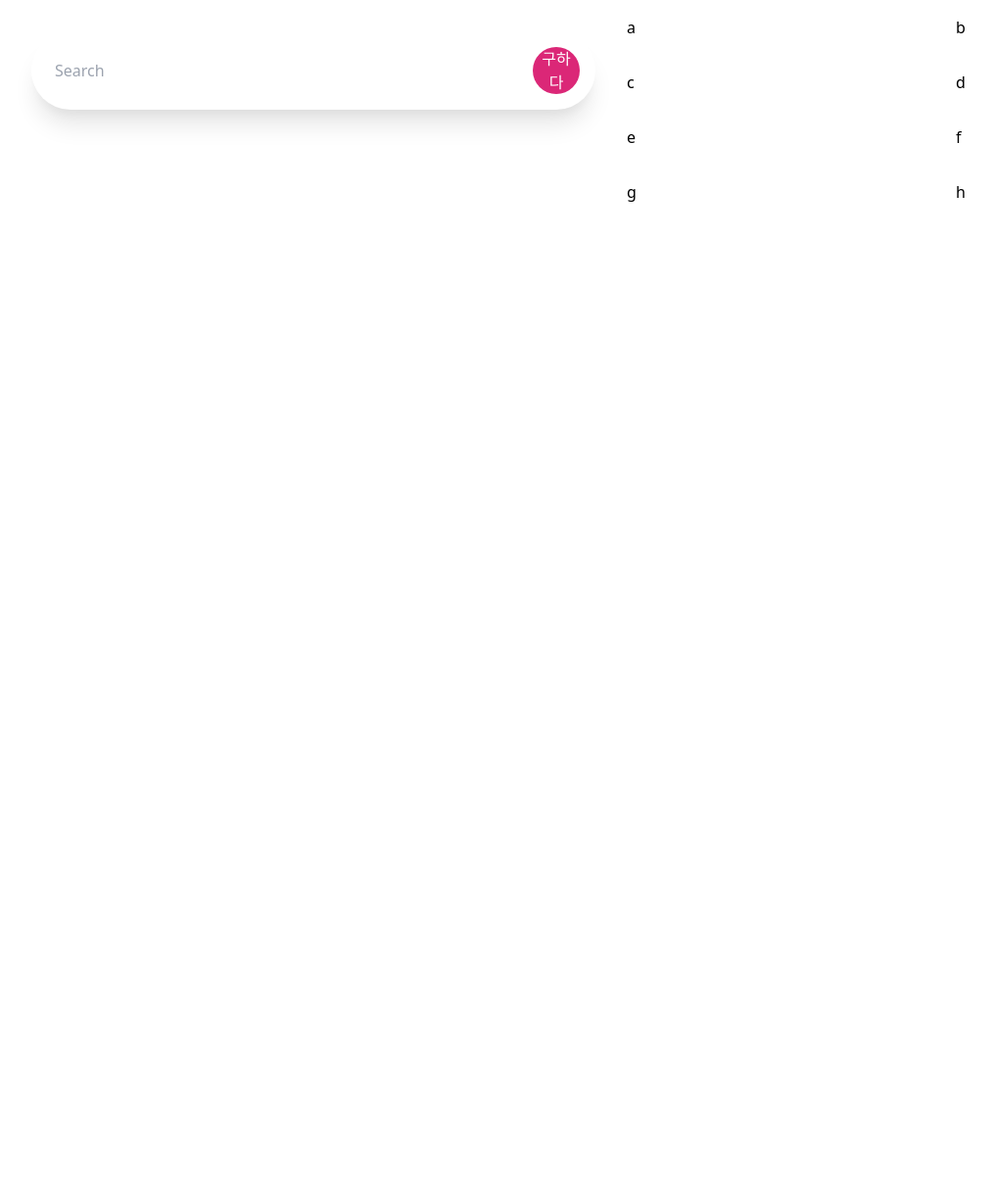
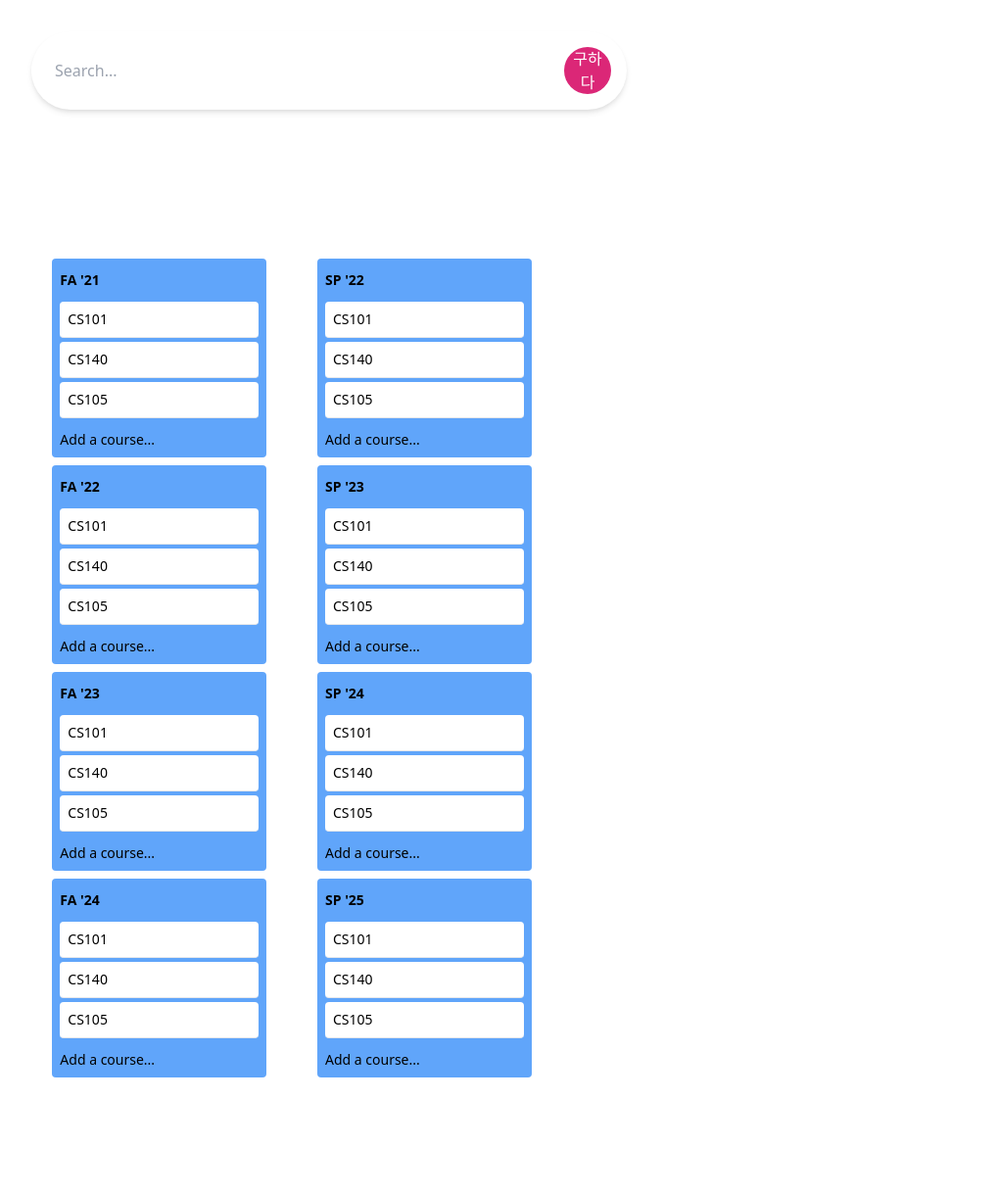
Before and after one commit to GPAlzate/SageSchedule, a Flask app: page / in a window 1280 px wide. Shown: the whole page at 98% size, without its empty margins (0-1016 px from the left). Before the commit the page ends 206 px from the top, so only its background shows below. Run offline with Flask 2, Linux system fonts and the light colour scheme; style sheets or scripts are compiled from the project's sources; parts of the project's set-up code (start-up, migrations or seed data) failed here and were passed over.

Commit message:
grid first attempt

```diff
--- a/app.py
+++ b/app.py
@@ -4,16 +4,20 @@
 from src.scraper import get_courses
 import os
 
-from flask import Flask, redirect
-from flask import render_template
-from flask import request
+from flask import Flask, redirect, render_template, request, session
 app = Flask(__name__)
+app.secret_key = 'all our celebrities keep dying'
 
 df = get_courses()
 
 # The home page
 @app.route('/')
 def index():
+    if 'school_year' not in session:
+        session['school_year'] = 21
+    if 'semesters' not in session:
+        session['semesters'] = 8
+    print(session['semesters'])
     return render_template('index.html', courses=None)
 
 @app.route('/search')
--- a/templates/index.html
+++ b/templates/index.html
@@ -1,19 +1,19 @@
 <!doctype html>
 <title>SageSchedule.</title>
 <link rel="stylesheet" href="{{ url_for('static', filename='css/main.css') }}"/>
-<div class='flex flex-wrap overflow-hidden'>
+<div class='flex flex-wrap flex-col overflow-hidden'>
     <!-- <nav>
         <h1 class="font-bold text-6xl">Courses</h1>
     </nav> -->
-    <div class="flex-wrap w-1/2">
-        <div class="p-8">
+    <div class="p-8"> <!-- Div with search box -->
         <form action="{{ url_for('search') }}">
-                <div class="bg-white flex items-center rounded-full shadow-xl">
+            <div class="bg-white flex items-center rounded-full shadow-md w-1/2">
             <input class="rounded-l-full w-full py-4 px-6 text-gray-700 leading-tight
-                                focus:outline-none" id="search" type="text" placeholder="Search"
+                            focus:outline-none" id="search" type="text" placeholder="Search..."
                             name="q">
                 <div class="p-4">
-                        <button class="bg-pink-600 text-white rounded-full p-2 hover:bg-pink-300 focus:outline-none w-12 h-12 flex items-center justify-center"
+                    <button class="bg-pink-600 text-white rounded-full p-2 hover:bg-pink-300
+                        focus:outline-none w-12 h-12 flex items-center justify-center"
                     type="submit">
                         구하다
                     </button>
@@ -21,8 +21,11 @@
             </div>
         </form>
     </div>
-        {% if courses is not none %}
-        <table class="rounded-t-lg m-5 w-5/6 mx-auto text-pink-100 bg-pink-700">
+
+    <div class='flex flex-row overflow-hidden gap-2'> <!-- div below search, side by side search results and schedule -->
+        {% if courses is not none %} <!-- Course search results, if it exists -->
+        <div class="flex-wrap w-1/2">
+            <table class="rounded-lg rounded-b-lg m-5 w-5/6 mx-auto text-pink-100 bg-pink-700">
                 <thead class="flex w-full">
                     <tr class="text-left font-bold border-b-2 border-pink-200 flex w-full">
                     <td class="px-4 py-3 w-1/8"></td>
@@ -34,7 +37,6 @@
                 <!-- each row -->
                 <tbody class='overflow-y-auto flex flex-col w-full' style="height: 75vh">
                 {% for index, course in courses.iterrows() %}
-            <div>
                 <tr class="bg-pink-600 font-semibold w-full flex">
                     <td class="px-4 py-3 border-b border-pink-500 w-1/8">
                         <button class="bg-transparent hover:text-pink-600 hover:bg-white font-semibold
@@ -49,47 +51,38 @@
                     <td class="px-4 py-3 border-b border-pink-500 w-1/3">{{course[1]}}</td>
                     <td class="px-4 py-3 border-b border-pink-500 w-1/3">{{course[2]}}</td>
                 </tr>
-            </div>
                 {% endfor %}
                 </tbody>
             </table>
+        </div>
         {% endif %}
+        <div class="w-1/2 flex justify-center items-center">
+            {% set year = session['school_year'] %}
+            <div class="grid grid-cols-2 md:grid-cols-2 sm:grid-cols-1 gap-2 w-5/6 mx-auto">
+            {% for i in range(session['semesters']) %}
+            <div class="rounded bg-blue-400 w-5/6 p-2">
+                <div class="flex justify-between py-1 px">
+                    <h3 class="text-sm font-bold">
+                        {{ 'FA' if not i % 2 else 'SP' }} '{{ (year + i/2) | round(0, 'ceil') |int }}
+                    </h3>
                 </div>
-    <div class="flex-wrap w-1/2">
-        <div class="flex flex-wrap -mx-4 overflow-hidden">
-
-            <div class="my-4 px-4 w-1/2 overflow-hidden lg:w-1/2 xl:w-1/2">
-              <!-- Column Content -->a
+                <div class="text-sm mt-2">
+                    <div class="bg-white p-2 rounded mt-1 border-b border-grey cursor-pointer hover:bg-grey-lighter">
+                        CS101
                   </div>
 
-            <div class="my-4 px-4 w-1/2 overflow-hidden lg:w-1/2 xl:w-1/2">
-              <!-- Column Content -->b
+                    <div class="bg-white p-2 rounded mt-1 border-b border-grey cursor-pointer hover:bg-grey-lighter">
+                        CS140
                   </div>
 
-            <div class="my-4 px-4 w-1/2 overflow-hidden lg:w-1/2 xl:w-1/2">
-              <!-- Column Content -->c
+                    <div class="bg-white p-2 rounded mt-1 border-b border-grey cursor-pointer hover:bg-grey-lighter">
+                        CS105
                   </div>
-
-            <div class="my-4 px-4 w-1/2 overflow-hidden lg:w-1/2 xl:w-1/2">
-              <!-- Column Content -->d
+                  <p class="mt-3 text-grey-dark">Add a course...</p>
                 </div>
-
-            <div class="my-4 px-4 w-1/2 overflow-hidden lg:w-1/2 xl:w-1/2">
-              <!-- Column Content -->e
             </div>
-
-            <div class="my-4 px-4 w-1/2 overflow-hidden lg:w-1/2 xl:w-1/2">
-              <!-- Column Content -->f
-            </div>
-
-            <div class="my-4 px-4 w-1/2 overflow-hidden lg:w-1/2 xl:w-1/2">
-              <!-- Column Content -->g
-            </div>
-
-            <div class="my-4 px-4 w-1/2 overflow-hidden lg:w-1/2 xl:w-1/2">
-              <!-- Column Content -->h
-            </div>
-
+            {% endfor %}
             </div>
         </div>
     </div>
+</div>
```
Lines whose indentation alone changed are shown as unchanged.
